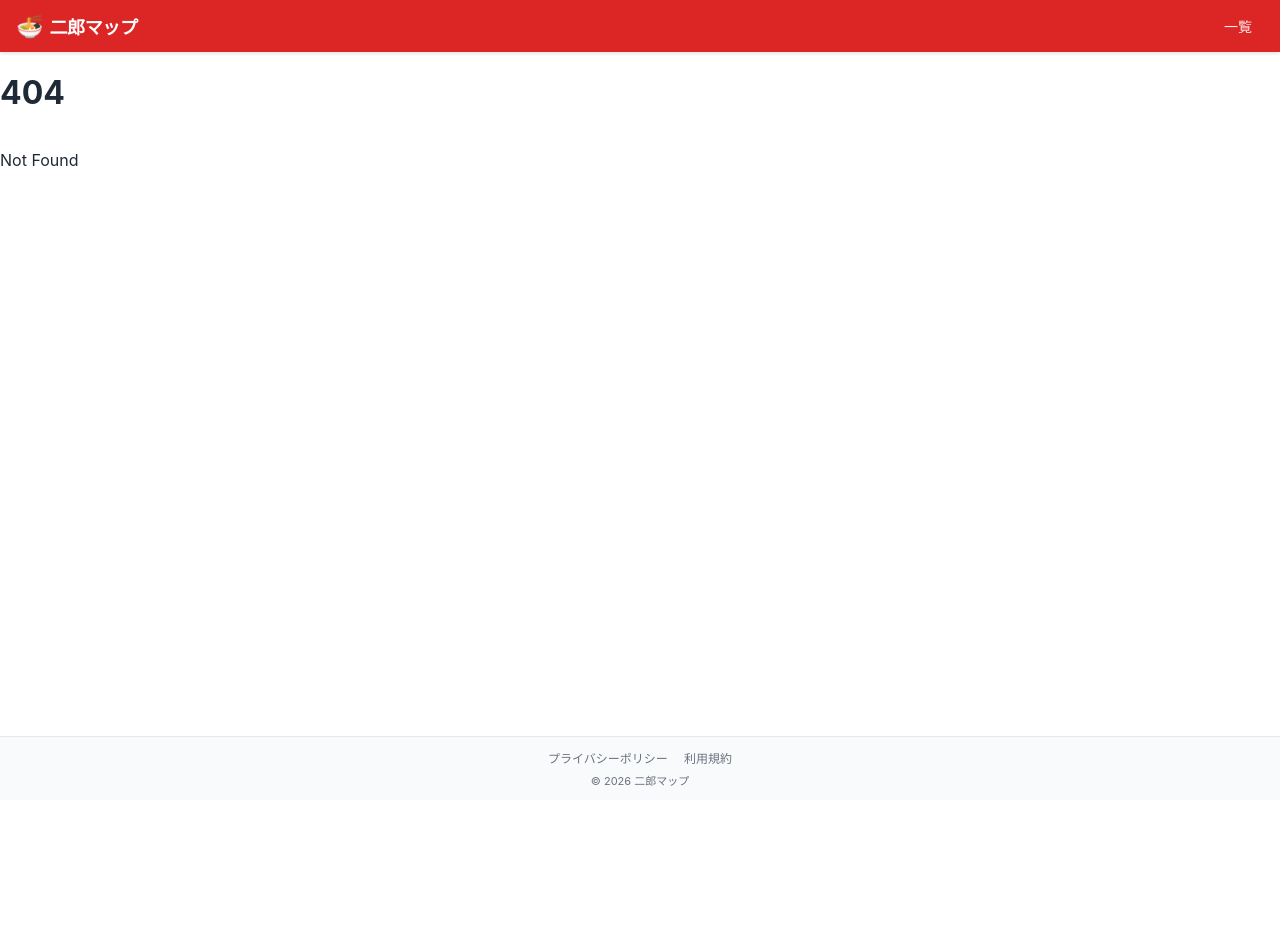
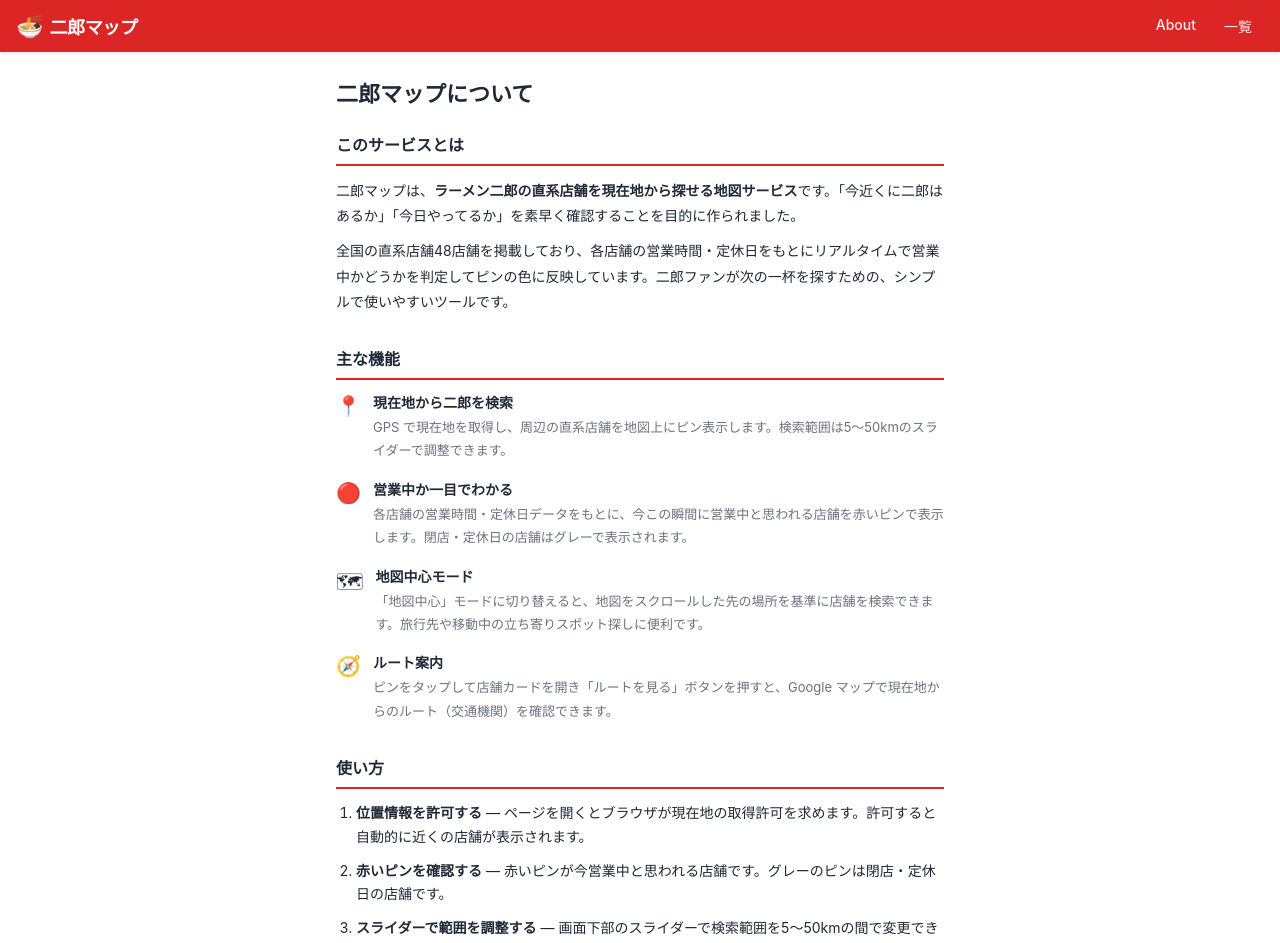
Before and after one commit to nkzc/jiromap, a SvelteKit app: page /about in a window 1280 px wide. Before the commit this address had no page. Shown: the top 943 px of the page. Before the commit the page ends 800 px from the top, so only its background shows below. Built offline with nearby package versions, Linux system fonts and the light colour scheme.

Commit message:
aboutページを追加

```diff
--- a/src/routes/+layout.svelte
+++ b/src/routes/+layout.svelte
@@ -20,6 +20,7 @@
 			<span class="brand-name">二郎マップ</span>
 		</a>
 		<nav class="nav">
+			<a href="/about" class="nav-link">About</a>
 			<a href="/shops" class="nav-link">一覧</a>
 		</nav>
 	</header>
@@ -30,6 +31,7 @@
 
 	<footer class="app-footer">
 		<nav class="footer-nav">
+			<a href="/about" class="footer-link">サービスについて</a>
 			<a href="/privacy" class="footer-link">プライバシーポリシー</a>
 			<a href="/terms" class="footer-link">利用規約</a>
 		</nav>
--- /dev/null
+++ b/src/routes/about/+page.svelte
@@ -0,0 +1,190 @@
+<svelte:head>
+	<title>二郎マップについて | 二郎マップ</title>
+	<meta name="description" content="二郎マップはラーメン二郎の全国直系店舗を地図で探せるサービスです。現在地から近い順に表示し、営業中かどうかをリアルタイムで確認できます。" />
+	<meta property="og:title" content="二郎マップについて" />
+	<meta property="og:description" content="ラーメン二郎の全国直系店舗を地図で探せるサービス。現在地周辺の営業中店舗を一目で確認できます。" />
+	<meta property="og:type" content="website" />
+	<meta property="og:url" content="https://jiromap.pages.dev/about" />
+	<meta property="og:image" content="https://jiromap.pages.dev/ogp.png" />
+	<meta name="twitter:card" content="summary_large_image" />
+</svelte:head>
+
+<div class="about-page">
+	<h1 class="page-title">二郎マップについて</h1>
+
+	<section class="section">
+		<h2 class="section-title">このサービスとは</h2>
+		<p>二郎マップは、<strong>ラーメン二郎の直系店舗を現在地から探せる地図サービス</strong>です。「今近くに二郎はあるか」「今日やってるか」を素早く確認することを目的に作られました。</p>
+		<p>全国の直系店舗48店舗を掲載しており、各店舗の営業時間・定休日をもとにリアルタイムで営業中かどうかを判定してピンの色に反映しています。二郎ファンが次の一杯を探すための、シンプルで使いやすいツールです。</p>
+	</section>
+
+	<section class="section">
+		<h2 class="section-title">主な機能</h2>
+		<ul class="feature-list">
+			<li>
+				<span class="feature-icon">📍</span>
+				<div>
+					<strong>現在地から二郎を検索</strong>
+					<p>GPS で現在地を取得し、周辺の直系店舗を地図上にピン表示します。検索範囲は5〜50kmのスライダーで調整できます。</p>
+				</div>
+			</li>
+			<li>
+				<span class="feature-icon">🔴</span>
+				<div>
+					<strong>営業中か一目でわかる</strong>
+					<p>各店舗の営業時間・定休日データをもとに、今この瞬間に営業中と思われる店舗を赤いピンで表示します。閉店・定休日の店舗はグレーで表示されます。</p>
+				</div>
+			</li>
+			<li>
+				<span class="feature-icon">🗺</span>
+				<div>
+					<strong>地図中心モード</strong>
+					<p>「地図中心」モードに切り替えると、地図をスクロールした先の場所を基準に店舗を検索できます。旅行先や移動中の立ち寄りスポット探しに便利です。</p>
+				</div>
+			</li>
+			<li>
+				<span class="feature-icon">🧭</span>
+				<div>
+					<strong>ルート案内</strong>
+					<p>ピンをタップして店舗カードを開き「ルートを見る」ボタンを押すと、Google マップで現在地からのルート（交通機関）を確認できます。</p>
+				</div>
+			</li>
+		</ul>
+	</section>
+
+	<section class="section">
+		<h2 class="section-title">使い方</h2>
+		<ol class="steps">
+			<li><strong>位置情報を許可する</strong> — ページを開くとブラウザが現在地の取得許可を求めます。許可すると自動的に近くの店舗が表示されます。</li>
+			<li><strong>赤いピンを確認する</strong> — 赤いピンが今営業中と思われる店舗です。グレーのピンは閉店・定休日の店舗です。</li>
+			<li><strong>スライダーで範囲を調整する</strong> — 画面下部のスライダーで検索範囲を5〜50kmの間で変更できます。デフォルトは20kmです。</li>
+			<li><strong>ピンをタップして詳細を見る</strong> — 店舗カードに営業時間・最寄駅・ルートボタンが表示されます。</li>
+		</ol>
+	</section>
+
+	<section class="section">
+		<h2 class="section-title">掲載店舗について</h2>
+		<p>現在、<strong>ラーメン二郎の直系店舗48店舗</strong>を掲載しています。北海道から福岡まで全国をカバーしており、店舗数は随時更新しています。</p>
+		<p>掲載情報（営業時間・定休日・住所など）は公開情報をもとに作成していますが、店舗の都合により予告なく変更される場合があります。訪問前には各店舗の公式 SNS 等で最新情報をご確認ください。</p>
+	</section>
+
+	<section class="section">
+		<h2 class="section-title">免責事項</h2>
+		<p>本サービスに掲載している情報は、可能な限り正確な情報を提供するよう努めていますが、その内容の正確性・完全性・最新性を保証するものではありません。掲載情報に基づいて訪問した結果生じた損害について、当サービスは一切の責任を負いません。</p>
+	</section>
+</div>
+
+<style>
+	.about-page {
+		max-width: 640px;
+		margin: 0 auto;
+		padding: 24px 16px 48px;
+	}
+
+	.page-title {
+		font-size: 22px;
+		font-weight: 700;
+		color: var(--color-text, #1f2937);
+		margin: 0 0 24px;
+	}
+
+	.section {
+		margin-bottom: 32px;
+	}
+
+	.section-title {
+		font-size: 16px;
+		font-weight: 700;
+		color: var(--color-text, #1f2937);
+		margin: 0 0 12px;
+		padding-bottom: 8px;
+		border-bottom: 2px solid #dc2626;
+	}
+
+	p {
+		font-size: 14px;
+		line-height: 1.8;
+		color: var(--color-text, #1f2937);
+		margin: 0 0 10px;
+	}
+
+	.feature-list {
+		list-style: none;
+		margin: 0;
+		padding: 0;
+		display: flex;
+		flex-direction: column;
+		gap: 16px;
+	}
+
+	.feature-list li {
+		display: flex;
+		gap: 12px;
+		align-items: flex-start;
+	}
+
+	.feature-icon {
+		font-size: 20px;
+		flex-shrink: 0;
+		margin-top: 2px;
+	}
+
+	.feature-list strong {
+		display: block;
+		font-size: 14px;
+		font-weight: 600;
+		margin-bottom: 4px;
+	}
+
+	.feature-list p {
+		margin: 0;
+		font-size: 13px;
+		color: var(--color-muted, #6b7280);
+	}
+
+	.feature-list a {
+		color: #dc2626;
+		text-decoration: underline;
+	}
+
+	.steps {
+		margin: 0;
+		padding-left: 20px;
+		display: flex;
+		flex-direction: column;
+		gap: 10px;
+	}
+
+	.steps li {
+		font-size: 14px;
+		line-height: 1.7;
+		color: var(--color-text, #1f2937);
+	}
+
+	.faq {
+		display: flex;
+		flex-direction: column;
+		gap: 16px;
+	}
+
+	.faq-item {
+		display: flex;
+		flex-direction: column;
+		gap: 4px;
+	}
+
+	dt {
+		font-size: 14px;
+		font-weight: 600;
+		color: var(--color-text, #1f2937);
+	}
+
+	dd {
+		font-size: 13px;
+		line-height: 1.7;
+		color: var(--color-muted, #6b7280);
+		margin: 0;
+		padding-left: 12px;
+		border-left: 3px solid #e5e7eb;
+	}
+</style>
--- a/src/routes/sitemap.xml/+server.ts
+++ b/src/routes/sitemap.xml/+server.ts
@@ -7,6 +7,8 @@ export const GET: RequestHandler = async ({ platform }) => {
 	const staticPages = [
 		{ url: '/', priority: '1.0', changefreq: 'always' },
 		{ url: '/shops', priority: '0.9', changefreq: 'always' },
+		{ url: '/about', priority: '0.5', changefreq: 'monthly' },
+		{ url: '/guide', priority: '0.6', changefreq: 'monthly' },
 		{ url: '/privacy', priority: '0.3', changefreq: 'yearly' },
 		{ url: '/terms', priority: '0.3', changefreq: 'yearly' }
 	];
```
Also changed, not shown: 2 other files (tests, documents, lock files or other folders).
